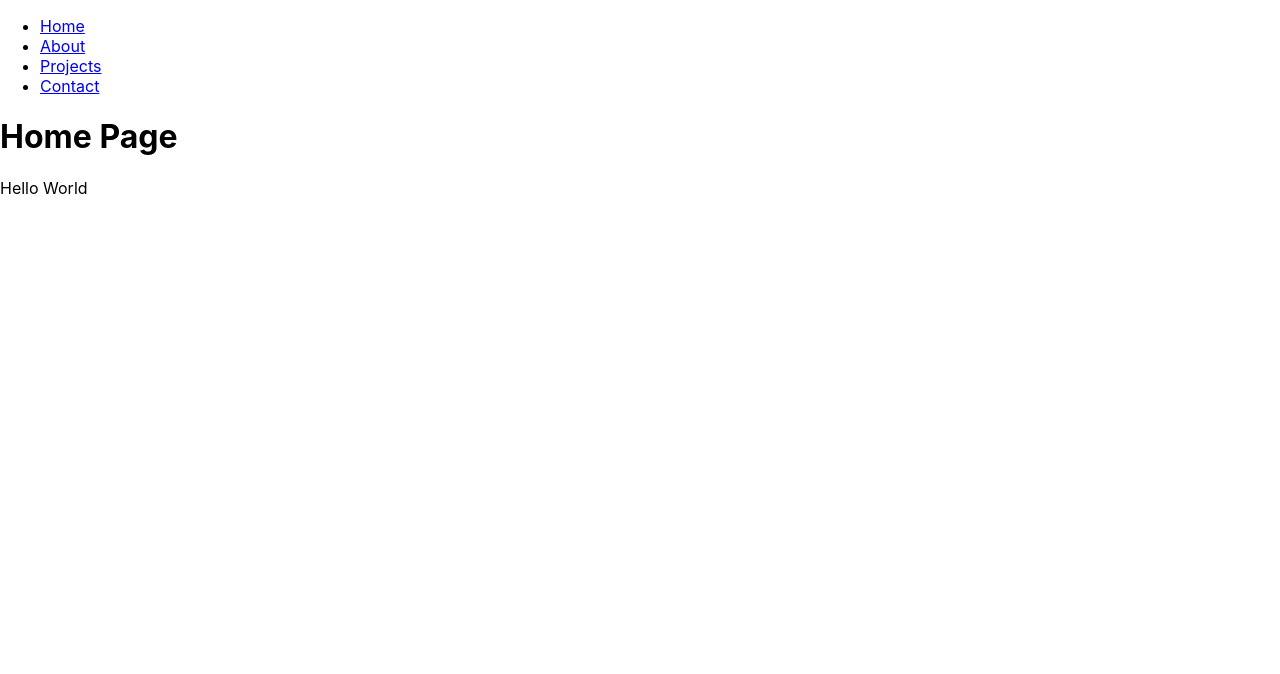
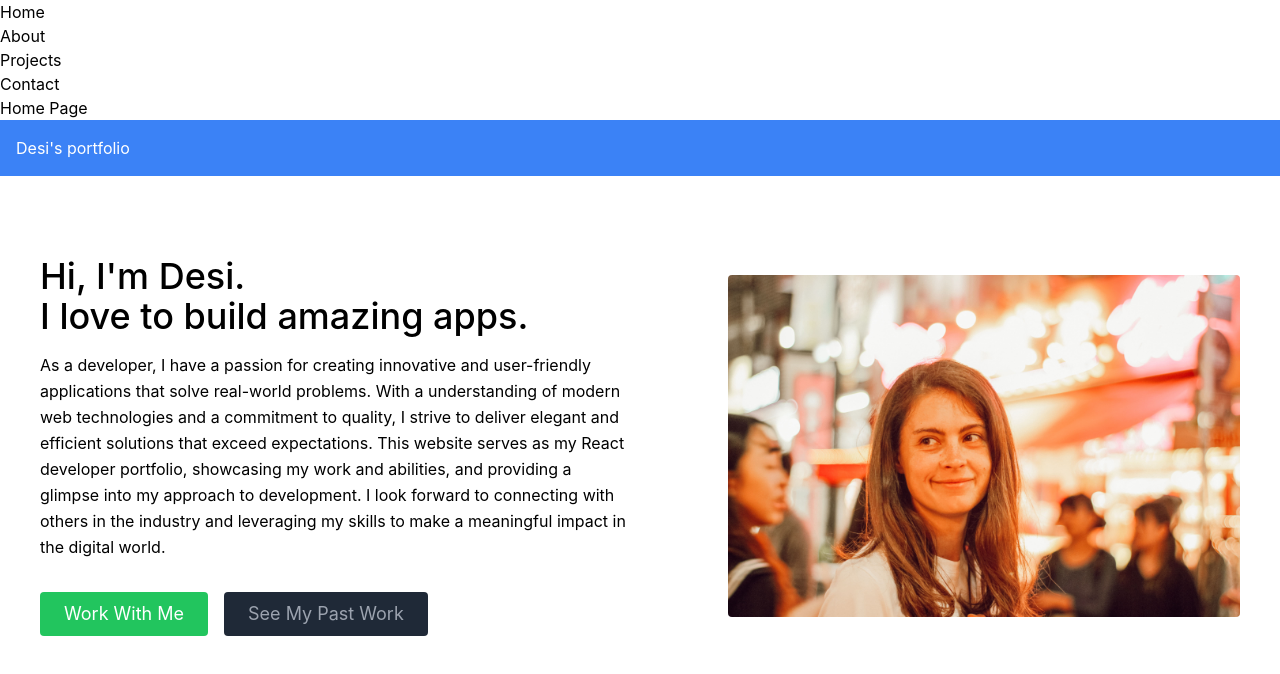
Before and after one commit to DesislavaMetodieva/my-react-portfolio, a React (Create React App) app: page / in a window 1280 px wide. Shown: the top 674 px of the page. Built offline with nearby package versions, Linux system fonts and the light colour scheme.

Commit message:
Added Home page

```diff
--- a/package.json
+++ b/package.json
@@ -4,6 +4,7 @@
   "homepage": "https://spontaneous-tulumba-8c21cf.netlify.app/",
   "private": true,
   "dependencies": {
+    "@heroicons/react": "^2.0.16",
     "@testing-library/jest-dom": "^5.16.5",
     "@testing-library/react": "^13.4.0",
     "@testing-library/user-event": "^13.5.0",
@@ -13,7 +14,6 @@
     "react-dom": "^18.2.0",
     "react-router-dom": "^6.8.2",
     "react-scripts": "5.0.1",
-    "tailwindcss": "^3.2.7",
     "web-vitals": "^2.1.4"
   },
   "scripts": {
@@ -39,5 +39,8 @@
       "last 1 firefox version",
       "last 1 safari version"
     ]
+  },
+  "devDependencies": {
+    "tailwindcss": "^3.2.7"
   }
 }
--- a/src/components/pages/Home.js
+++ b/src/components/pages/Home.js
@@ -1,10 +1,44 @@
 import React from "react";
+
 
 function Home() {
   return (
     <div>
       <h1>Home Page</h1>
-      <div className="bg-blue-500 text-white p-4">Hello World</div>
+      <div className="bg-blue-500 text-white p-4">Desi's portfolio</div>
+      <section id="about">
+      <div className="container mx-auto flex px-10 py-20 md:flex-row flex-col items-center">
+        <div className="lg:flex-grow md:w-1/2 lg:pr-24 md:pr-16 flex flex-col md:items-start md:text-left mb-16 md:mb-0 items-center text-center">
+          <h1 className="title-font sm:text-4xl text-3xl mb-4 font-medium text-black">
+            Hi, I'm Desi.
+            <br className="hidden lg:inline-block" />I love to build amazing
+            apps.
+          </h1>
+          <p className="mb-8 leading-relaxed">
+          As a developer, I have a passion for creating innovative and user-friendly applications that solve real-world problems. With a understanding of modern web technologies and a commitment to quality, I strive to deliver elegant and efficient solutions that exceed expectations. This website serves as my React developer portfolio, showcasing my work and abilities, and providing a glimpse into my approach to development. I look forward to connecting with others in the industry and leveraging my skills to make a meaningful impact in the digital world.
+          </p>
+          <div className="flex justify-center">
+            <a
+              href="#contact"
+              className="inline-flex text-white bg-green-500 border-0 py-2 px-6 focus:outline-none hover:bg-green-600 rounded text-lg">
+              Work With Me
+            </a>
+            <a
+              href="#projects"
+              className="ml-4 inline-flex text-gray-400 bg-gray-800 border-0 py-2 px-6 focus:outline-none hover:bg-gray-700 hover:text-white rounded text-lg">
+              See My Past Work
+            </a>
+          </div>
+        </div>
+        <div className="lg:max-w-lg lg:w-full md:w-1/2 w-5/6">
+          <img
+            className="object-cover object-center rounded"
+            alt="hero"
+            src="./portrait.jpg"
+          />
+        </div>
+      </div>
+    </section>
     </div>
   );
 }
--- a/src/index.css
+++ b/src/index.css
@@ -1,3 +1,7 @@
+@tailwind base;
+@tailwind components;
+@tailwind utilities;
+
 body {
   margin: 0;
   font-family: -apple-system, BlinkMacSystemFont, 'Segoe UI', 'Roboto', 'Oxygen',
--- /dev/null
+++ b/tailwind.config.js
@@ -0,0 +1,13 @@
+/** @type {import('tailwindcss').Config} */
+module.exports = {
+  content: [
+    "./src/App.js",
+    "./src/index.js",
+    "./src/components/NavTabs.js",
+    "./src/components/pages/Home.js"
+  ],
+  theme: {
+    extend: {},
+  },
+  plugins: [],
+}
```
Also changed, not shown: public/portrait.jpg (added), 1 other file (tests, documents, lock files or other folders).
